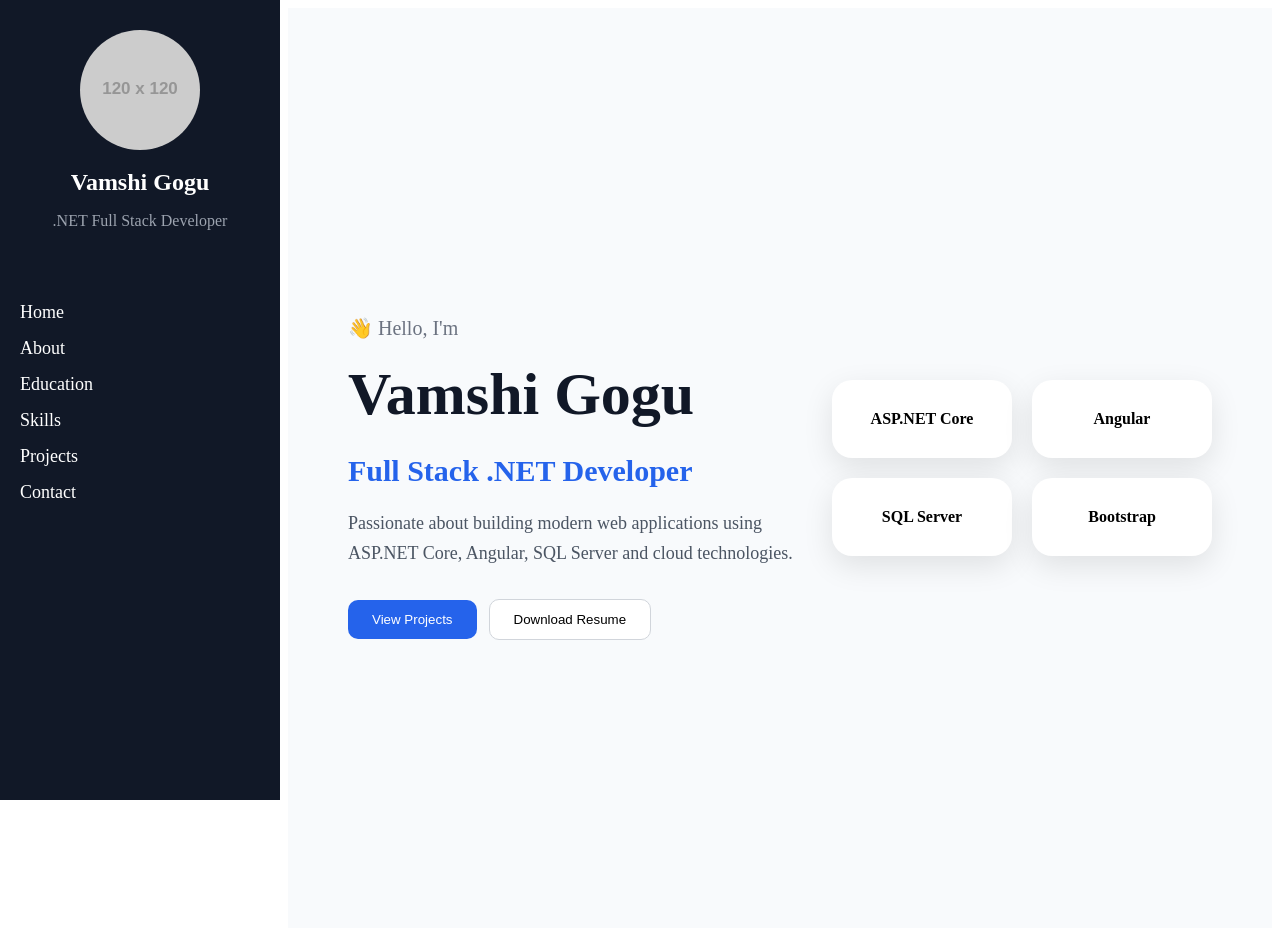
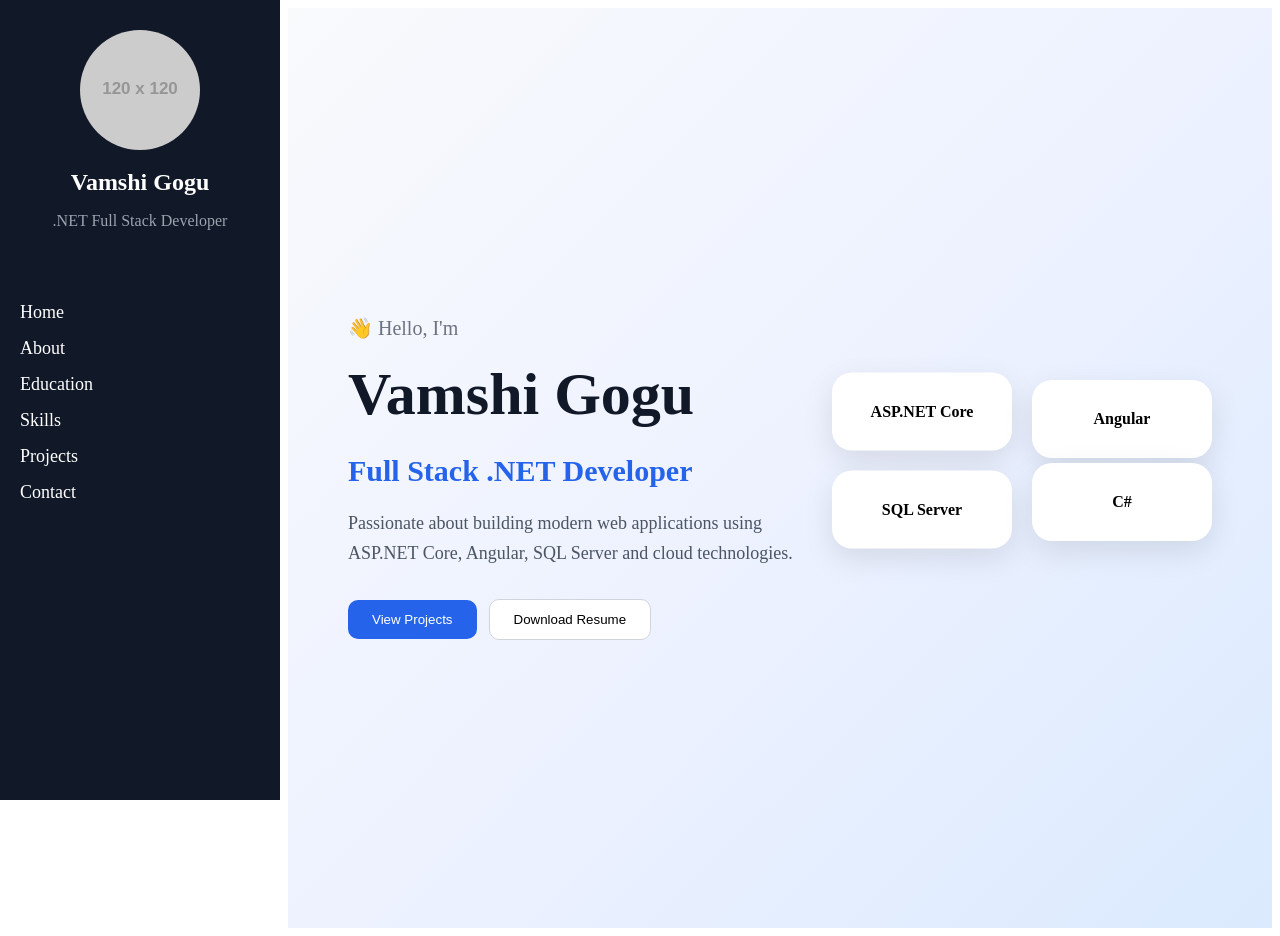
Before and after one commit to vomshigogu/portfolio-angular, an Angular app: page / in a window 1280 px wide. Built offline with nearby package versions, Linux system fonts and the light colour scheme.

Commit message:
home section henhanced

```diff
--- a/src/app/components/home/home.css
+++ b/src/app/components/home/home.css
@@ -12,7 +12,13 @@
 
     padding: 60px;
 
-    background: #f8fafc;
+    background:
+linear-gradient(
+135deg,
+#f8fafc,
+#eef2ff,
+#dbeafe
+);
 }
 
 .hero-content {
@@ -58,6 +64,13 @@ h2 {
     margin-right: 12px;
 }
 
+.btn-primary:hover {
+
+    transform: translateY(-3px);
+
+    transition: 0.3s;
+}
+
 .btn-primary {
     background: #2563eb;
     color: white;
@@ -66,6 +79,12 @@ h2 {
 .btn-secondary {
     background: white;
     border: 1px solid #d1d5db;
+}
+.btn-secondary:hover {
+
+    transform: translateY(-3px);
+
+    transition: 0.3s;
 }
 
 .hero-cards {
@@ -87,5 +106,40 @@ h2 {
     font-weight: 600;
 
     box-shadow:
-        0 10px 30px rgba(0,0,0,0.1);
+      0 10px 30px rgba(0,0,0,0.1);
+
+    animation: float 4s ease-in-out infinite;
 }
+@keyframes float {
+
+  0% {
+    transform: translateY(0);
+  }
+
+  50% {
+    transform: translateY(-15px);
+  }
+
+  100% {
+    transform: translateY(0);
+  }
+}
+.tech-card:nth-child(2) {
+    animation-delay: 1s;
+}
+
+.tech-card:nth-child(3) {
+    animation-delay: 2s;
+}
+
+.tech-card:nth-child(4) {
+    animation-delay: 3s;
+}
+.tech-card:hover {
+
+    transform: translateY(-10px);
+
+    transition: 0.3s;
+
+    cursor: pointer;
+}
--- a/src/app/components/home/home.html
+++ b/src/app/components/home/home.html
@@ -28,7 +28,7 @@
 
         <div class="tech-card">SQL Server</div>
 
-        <div class="tech-card">Bootstrap</div>
+        <div class="tech-card">C#</div>
 
     </div>
 
```
